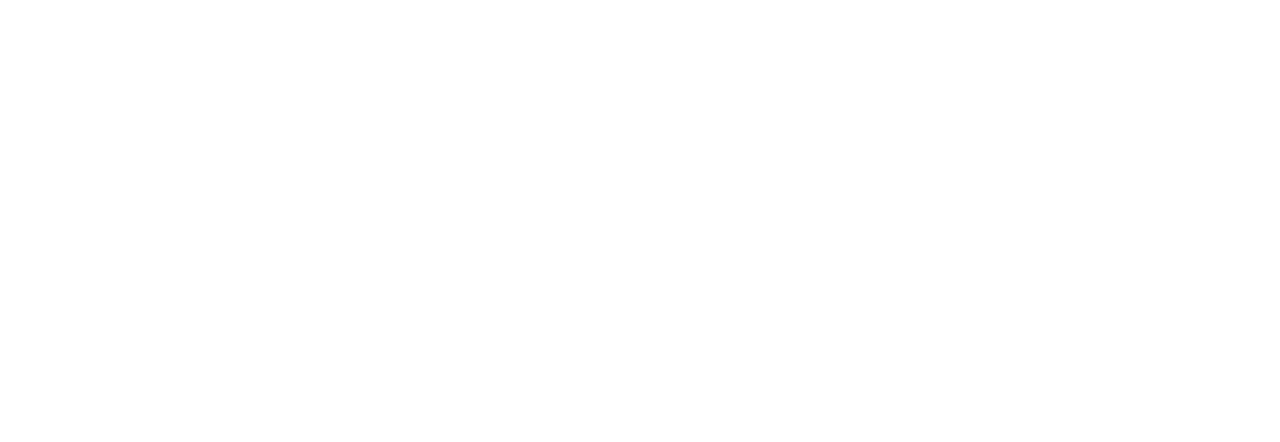
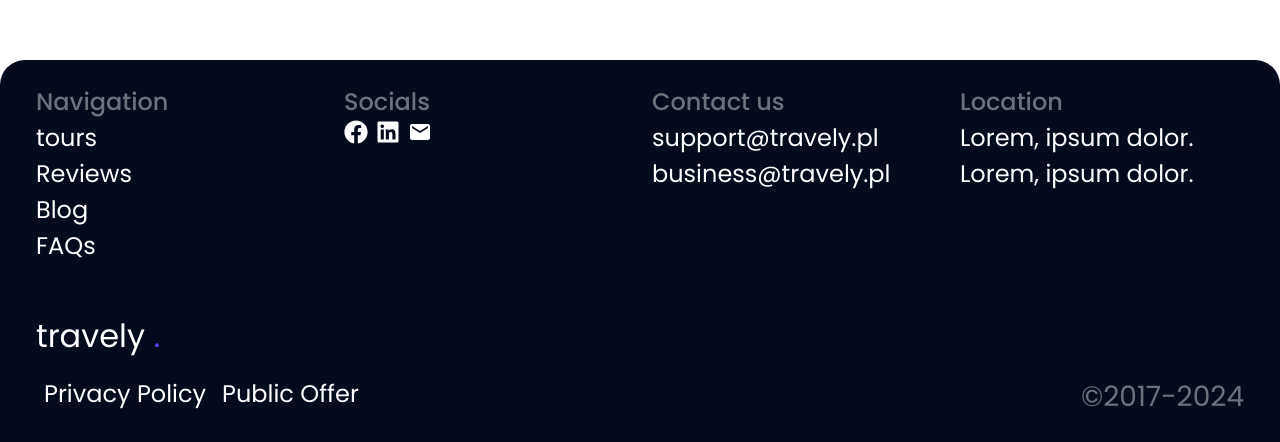
Before and after one commit to safwantmimi/travelAgency, a React (Create React App) app: page /footer in a window 1280 px wide. Before the commit this address had no page. Shown: the part 358-800 px from the top of the page. Built offline with nearby package versions, Linux system fonts and the light colour scheme.

Commit message:
creating the footer react component and css style

```diff
--- a/src/App.js
+++ b/src/App.js
@@ -6,6 +6,7 @@
 import BlogRouter from "./routes/blogRoutes/blogRouter"
 import TestimonialsRouter from "./routes/testimonialsRoute/testimonialsRouter"
 import DiscoverRouter from './routes/discoverRoutes/discoverRouter';
+import FooterRouter from "./routes/footerRoutes/footerRoute"
 function App() {
   return (
    <BrowserRouter>
@@ -15,6 +16,7 @@
    <BlogRouter></BlogRouter>
    <TestimonialsRouter></TestimonialsRouter>
    <DiscoverRouter></DiscoverRouter>
+   <FooterRouter></FooterRouter>
    </BrowserRouter>
   );
 }
--- /dev/null
+++ b/src/routes/footerRoutes/footerRoute.js
@@ -0,0 +1,10 @@
+import React from 'react'
+import { Route, Routes } from 'react-router-dom'
+import FooterComponent from "../../views/footer"
+export default function footerRoute() {
+ return (
+    <Routes>
+      <Route path="/footer" element={<FooterComponent></FooterComponent>}></Route>
+    </Routes>
+  )
+}
--- a/src/styles/discover.css
+++ b/src/styles/discover.css
@@ -45,13 +45,16 @@
     color: #FFF;
 }
 @keyframes rotatePlayButton {
-    from
+    0%
     {
-        transform: rotate(0deg);
+        border-radius: 0%;
     }
-    to
+    50%{
+        border-radius: 50%;
+    }
+    100%
     {
-        transform: rotate(360deg);
+    border-radius: 0%;
     }
 
 }
--- /dev/null
+++ b/src/styles/footer.css
@@ -0,0 +1,53 @@
+:root
+{
+--grayText:#6B727C;
+
+--whiteText:#FFF;
+}
+
+*
+{
+    margin: 0;
+    padding: 0;
+    box-sizing: border-box;
+}
+.footer
+{
+    background-color: #040B1D;
+    border-radius: 25px 25px 0 0;
+    position: fixed;
+    bottom: 0%;
+
+}
+
+.navigationContainer a:first-child
+{
+color: var(--grayText);
+font-weight: 500;
+}
+.navigationContainer a:not(:first-child),.icons
+{
+color: var(--whiteText);
+}
+a{
+    text-decoration:none ;
+    font-size:1.5em;
+    font-weight: 400;
+}
+a:visited,a:active,a:hover,a:focus
+{
+    color: var(--whiteText);
+}
+.icons
+{
+font-size: 1.5em;
+}
+.logo
+{
+    color: var(--whiteText);
+    font-size: 2em;
+}
+.privacyInformation
+{
+    color: var(--grayText);
+}
--- /dev/null
+++ b/src/views/footer.js
@@ -0,0 +1,56 @@
+import React from 'react';
+import "../styles/footer.css";
+import { FaFacebook } from "react-icons/fa";
+import { FaLinkedin } from "react-icons/fa";
+import { MdEmail } from "react-icons/md";
+
+export default function Footer() {
+  return (
+    <div className="footer container-fluid p-4">
+        <div className="row m-0  ">
+            <div className="col-lg-3 col-sm-12 d-flex flex-column navigationContainer">
+                <a>Navigation</a>
+                <a>tours</a>
+                <a>Reviews</a>
+                <a>Blog</a>
+                <a>FAQs</a>
+            </div>
+            <div className="col-lg-3 col-sm-12 d-flex flex-column navigationContainer">
+                <a>Socials</a>
+                <div className="icons d-flex gap-2">
+                    <FaFacebook></FaFacebook>
+                    <FaLinkedin></FaLinkedin>
+                    <MdEmail></MdEmail>
+                </div>
+            </div>
+            <div className="col-lg-3 col-sm-12 d-flex flex-column navigationContainer">
+                <a>Contact us</a>
+                <a>support@travely.pl</a>
+                <a>business@travely.pl</a>
+            </div>
+            <div className="col-lg-3 col-sm-12 d-flex flex-column navigationContainer">
+                <a>Location</a>
+                <a>Lorem, ipsum dolor.</a>
+                <a>Lorem, ipsum dolor.</a>
+            </div>
+        </div>
+        <div className="row m-0 mt-5 p-0 logoAndInformations">
+            <div className="container-fluid">
+                <p className="logo">travely <span className="specialText">.</span></p>
+            </div>
+            <div className="row  m-0 p-0 privacyInformation">
+
+                <div className="col-lg-6 col-md-12">
+                    <a href='' className='mx-2' >Privacy Policy</a>
+                    <a href='' className='mx-2' >Public Offer</a>
+                </div>
+                <div className="col-lg-6 col-md-12 d-flex justify-content-end">
+                <span className="fs-3">&copy;2017-{new Date().getFullYear()}</span>
+
+                </div>
+            </div>
+
+        </div>
+    </div>
+  )
+}
```
